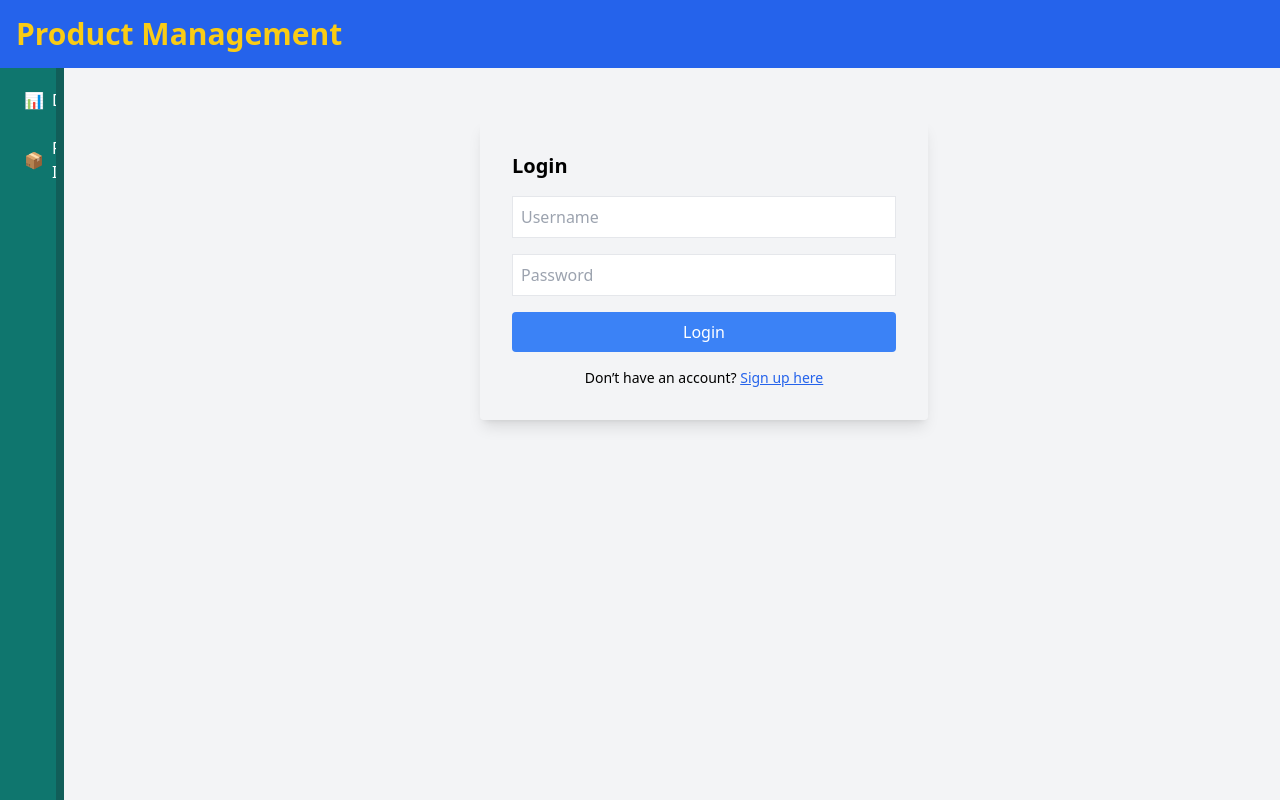
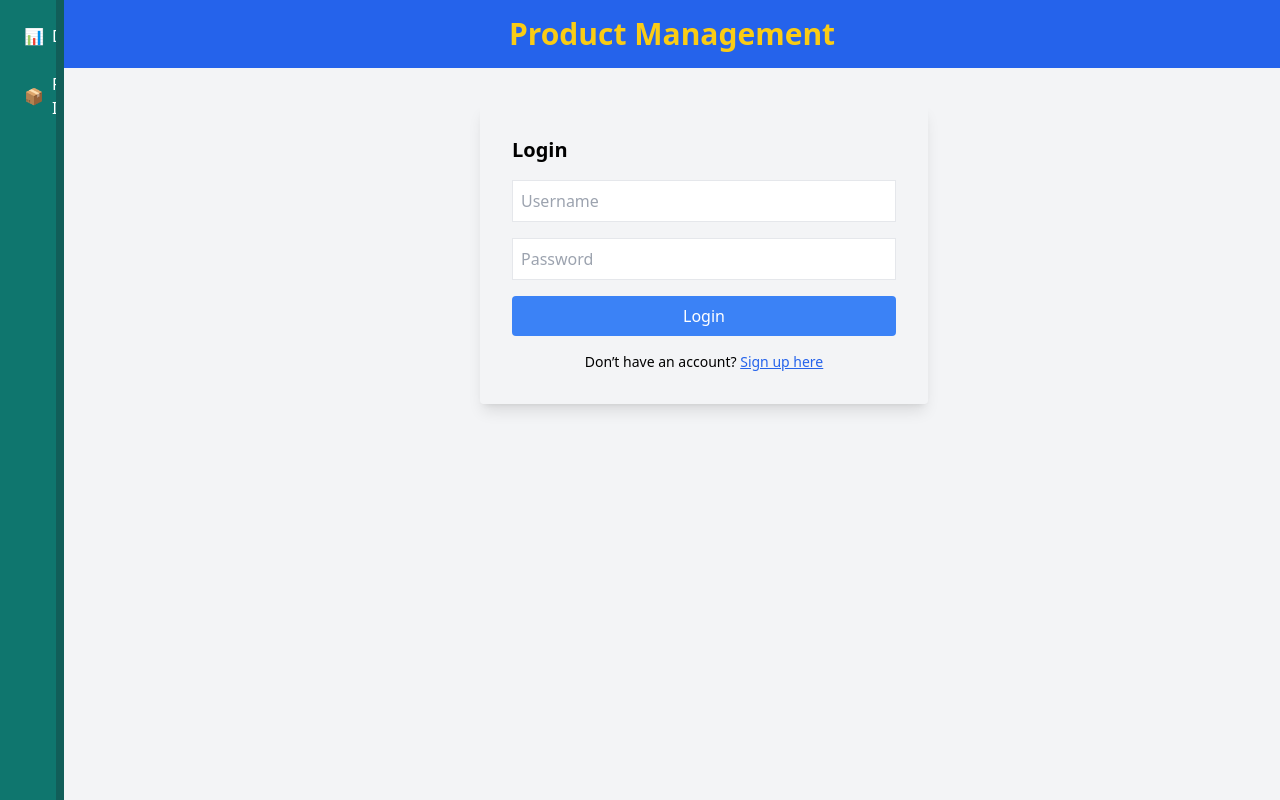
Before and after one commit to muhammadshakoor/crud-app-frontend, a React (Vite) app: page /login in a window 1280 px wide. Built offline with nearby package versions, Linux system fonts and the light colour scheme; no server answers.

Commit message:
move header on right to sidebar

```diff
--- a/src/App.tsx
+++ b/src/App.tsx
@@ -105,16 +105,11 @@ function App() {
     <AuthProvider>
       <Router>
         <div className="flex min-h-screen bg-gray-100">
-          {/* Fixed Header */}
-          <header className="bg-blue-600 text-white p-4 fixed top-0 left-0 right-0 z-30 flex justify-between items-center rounded-none">
-            <h1 className="text-3xl font-bold text-yellow-400">Product Management</h1>
-          </header>
-
-          {/* Draggable Sidebar (starts under header) */}
+          {/* Draggable Sidebar (starts at top) */}
           <div
             ref={sidebarRef}
-            className="bg-teal-700 text-white p-4 fixed h-[calc(100vh-64px)] overflow-y-auto transition-all duration-300 z-20"
-            style={{ width: `${sidebarWidth}px`, top: '64px' }} // Starts below header (64px height approx)
+            className="bg-teal-700 text-white p-4 fixed h-full overflow-y-auto transition-all duration-300 z-20"
+            style={{ width: `${sidebarWidth}px` }}
           >
             <div
               ref={dragRef}
@@ -147,9 +142,14 @@ function App() {
             </nav>
           </div>
 
-          {/* Main Content (starts after sidebar) */}
-          <div className="flex-1" style={{ marginLeft: `${sidebarWidth}px`, marginTop: '64px' }}>
-            <main className="container mx-auto p-4 max-w-[90vw]" style={{ marginLeft: `${sidebarWidth}px` }}>
+          {/* Fixed Header (starts after sidebar, centered title) */}
+          <div className="flex-1" style={{ marginLeft: `${sidebarWidth}px` }}>
+            <header className="bg-blue-600 text-white p-4 fixed top-0 right-0 left-0 z-30 flex justify-center items-center rounded-none" style={{ marginLeft: `${sidebarWidth}px` }}>
+              <h1 className="text-3xl font-bold text-yellow-400">Product Management</h1>
+            </header>
+
+            {/* Main Content (starts after sidebar) */}
+            <main className="container mx-auto p-4 pt-16 max-w-[90vw]" style={{ marginLeft: `${sidebarWidth}px` }}>
               <Routes>
                 <Route path="/signup" element={<Signup />} />
                 <Route path="/login" element={<Login />} />
```
